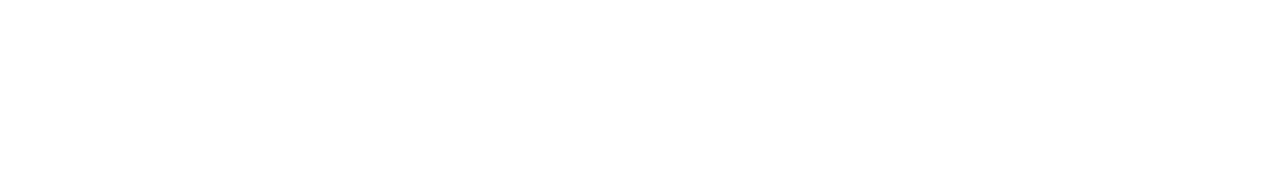
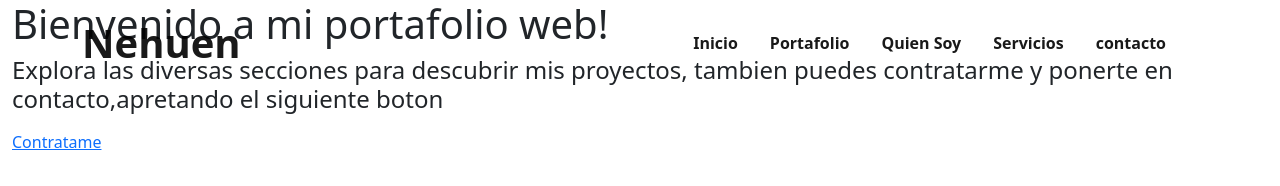
Before and after one commit to NehuenRiquelme/preentrega3-nehuen-riquelme, a plain HTML site: page index.html in a window 1280 px wide. Drawn offline with nearby package versions, Linux system fonts and the light colour scheme.

Commit message:
agregue todo el contenido de la  entrega anterior y comente el index

```diff
--- a/index.html
+++ b/index.html
@@ -9,7 +9,74 @@
     <title>Document</title>
 </head>
 <body>
+    <body class="vh-100 overflow-hidden">
+        <!--    navbar  -->
+        <nav class="navbar navbar-expand-lg navbar-light bg-light fixed-top bg-transparent ">
+            <div class="container">
+              <a class=" fs-1 navbar-brand fw-bold" href="index.html" ">Nehuen</a>
+              <!-- logo -->
+              <button class="navbar-toggler shadow-none border-0" type="button" data-bs-toggle="offcanvas" data-bs-target="#offcanvasNavbar" aria-controls="offcanvasNavbar">
+                <span class="navbar-toggler-icon"></span>
+              </button>
+              <!-- sidebar -->
+              <div class="sidebar offcanvas offcanvas-end" tabindex="-1" id="offcanvasNavbar" aria-labelledby="offcanvasNavbarLabel">
+                <!-- sidebar header -->
+                <div class="offcanvas-header text-white border-bottom">
+                  <h5 class="offcanvas-title" id="offcanvasNavbarLabel">Menu</h5>
+                  <button type="button" class="btn-close btn-close-white shadow-none text-reset" data-bs-dismiss="offcanvas" aria-label="Close"></button>
+                </div>
+                <!-- sidebar-body -->
+                <div class="offcanvas-body ">
+                  <ul class="navbar-nav justify-content-end flex-grow-1 fw-bold pe-3">
+                    <li class="nav-item mx-2">
+                      <a class="nav-link active" aria-current="page" href="index.html">Inicio</a>
+                    </li>
+                    <li class="nav-item mx-2">
+                      <a class="nav-link active" href="portafolio.html">Portafolio</a>
+                    </li>
+                    <li class="nav-item mx-2 ">
+                        <a class="nav-link active" href="quien-soy.html">Quien Soy</a>
+                      </li>
+                      <li class="nav-item mx-2">
+                        <a class="nav-link active" href="servicios.html">Servicios</a>
+                      </li>
+                      <li class="nav-item mx-2">
+                        <a class="nav-link active" href="contacto.html">contacto</a>
+                      </li>
+                  </ul>
+                </div>
+              </div>
+            </div>
+          </nav>
+          <!-- fin navbar -->
+             <!-- inicio home cont -->
+          <section class="home w-100 mx-auto ">
+            <div class="home-content">
+              <div class="container-fluid">
 
+                <div class="row">
+                     <div class="col ">
+                        <h1>
+                            Bienvenido a mi portafolio web!
+                        </h1>
+
+                        <h4> Explora las diversas secciones para descubrir mis  proyectos, tambien puedes contratarme y ponerte en contacto,apretando el siguiente boton</p>
+                      </div>
+                </div>
+                <!-- boton -->
+                <div class="btn-box">
+                  <a href="#" >Contratame</a>
+
+                </div>
+                <!-- fin boton -->
+
+
+            </div>
+            </div>
+          </div>
+          </div>
+        </div>
+        <!-- fin inicio cont -->
     <!--  bootstrap js links-->
 <script src="https://cdn.jsdelivr.net/npm/@popperjs/core@2.10.2/dist/umd/popper.min.js" integrity="sha384-7+zCNj/IqJ95wo16oMtfsKbZ9ccEh31eOz1HGyDuCQ6wgnyJNSYdrPa03rtR1zdB" crossorigin="anonymous"></script>
 <script src="https://cdn.jsdelivr.net/npm/bootstrap@5.1.3/dist/js/bootstrap.min.js" integrity="sha384-QJHtvGhmr9XOIpI6YVutG+2QOK9T+ZnN4kzFN1RtK3zEFEIsxhlmWl5/YESvpZ13" crossorigin="anonymous"></script>
```
